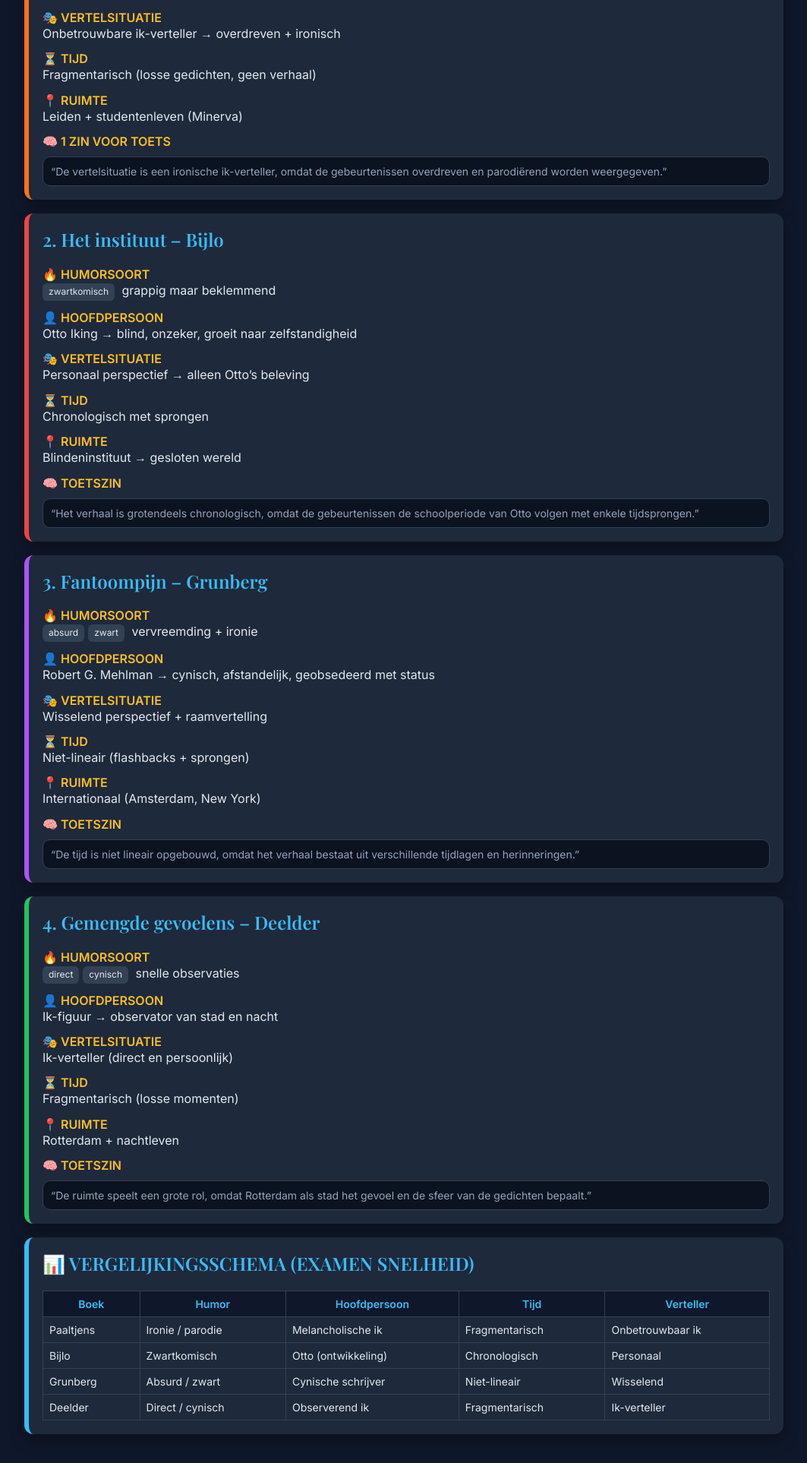
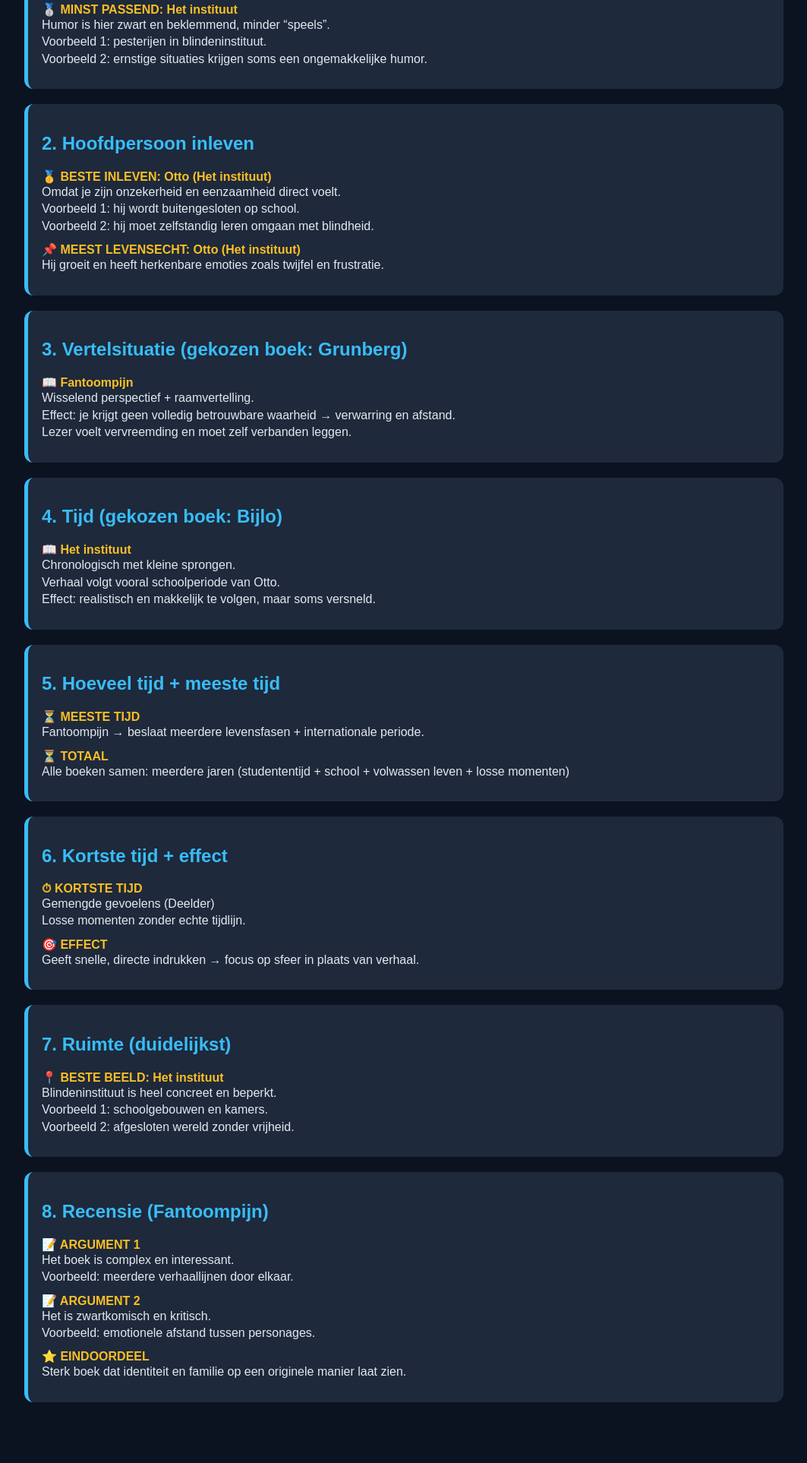
Before and after one commit to julian-schoonhoven/nederlands, a plain HTML site: page index.html in a window 1280 px wide. Shown: the part 327-2253 px from the top of the page at 76% size, without its empty margins (108-1171 px from the left). After the commit the page ends 2213 px from the top, so only its background shows below. Drawn offline with nearby package versions, Linux system fonts and the light colour scheme.

Commit message:
Update index.html

```diff
--- a/index.html
+++ b/index.html
@@ -3,264 +3,199 @@
 <head>
 <meta charset="UTF-8">
 <meta name="viewport" content="width=device-width, initial-scale=1.0">
-<title>📚 Literatuur H4 – EXAMEN 10 TOOL</title>
+<title>📚 Literatuur H4 – 10/10 Samenvatting</title>
 
 <style>
-@import url('https://fonts.googleapis.com/css2?family=Playfair+Display:wght@600&family=Inter:wght@300;400;600&display=swap');
-
 body {
     margin: 0;
-    font-family: Inter, sans-serif;
-    background: #0f172a;
+    font-family: Arial;
+    background: #0b1220;
     color: #e2e8f0;
 }
 
-/* HEADER */
 header {
+    background: linear-gradient(90deg, #1e3a8a, #7c3aed);
+    padding: 20px;
     text-align: center;
-    padding: 25px;
-    background: linear-gradient(90deg, #1e3a8a, #7c3aed);
 }
 
 header h1 {
     margin: 0;
-    font-family: Playfair Display, serif;
-    font-size: 28px;
 }
 
-header p {
-    opacity: 0.8;
-}
-
-/* CONTAINER */
 .container {
     max-width: 1000px;
     margin: auto;
     padding: 20px;
 }
 
-/* BOOK CARD */
-.book {
+.card {
     background: #1e293b;
-    border-left: 6px solid #38bdf8;
     padding: 18px;
-    margin-bottom: 18px;
     border-radius: 12px;
-    box-shadow: 0 10px 20px rgba(0,0,0,0.3);
+    margin-bottom: 20px;
+    border-left: 5px solid #38bdf8;
 }
 
-.book h2 {
-    margin-top: 0;
-    font-family: Playfair Display, serif;
+h2 {
     color: #38bdf8;
 }
 
-/* SECTIONS */
 .q {
     color: #fbbf24;
-    font-weight: 600;
-    margin-top: 12px;
+    font-weight: bold;
+    margin-top: 10px;
 }
 
 .a {
-    margin-bottom: 8px;
+    margin-bottom: 10px;
     line-height: 1.4;
 }
 
-/* HIGHLIGHTS */
-.badge {
+.tag {
     display: inline-block;
     padding: 3px 8px;
-    border-radius: 6px;
+    background: #334155;
+    margin-right: 5px;
+    border-radius: 5px;
     font-size: 12px;
-    margin-right: 5px;
-    background: #334155;
 }
 
-/* COLORS PER TYPE */
-.ironisch { border-left-color: #f97316; }
-.zwart { border-left-color: #ef4444; }
-.direct { border-left-color: #22c55e; }
-.absurd { border-left-color: #a855f7; }
-
-/* TABLE */
-table {
-    width: 100%;
-    border-collapse: collapse;
-    margin-top: 10px;
-    font-size: 14px;
-}
-
-td, th {
-    border: 1px solid #334155;
-    padding: 8px;
-}
-
-th {
-    background: #0f172a;
-    color: #38bdf8;
-}
-
-/* MEMORY BOX */
-.memory {
-    background: #0b1220;
-    border: 1px solid #334155;
-    padding: 10px;
-    border-radius: 10px;
-    margin-top: 10px;
-    font-size: 14px;
-    color: #94a3b8;
-}
 </style>
 </head>
 
 <body>
 
 <header>
-<h1>📚 LITERATUUR H4 – EXAMEN 10 TOOL</h1>
-<p>Leer dit 1x → schrijf alles in de toets</p>
+<h1>📚 Literatuur H4 – EXAMEN 10 SAMENVATTING</h1>
+<p>Alle toetsvragen → beste antwoorden per boek</p>
 </header>
 
 <div class="container">
 
-<!-- PAALTJENS -->
-<div class="book ironisch">
-<h2>1. Snikken en grimlachjes – Paaltjens</h2>
+<!-- 1 -->
+<div class="card">
+<h2>1. Beste bij thema humor (en waarom + 2 voorbeelden)</h2>
 
-<div class="q">🔥 HUMORSOORT</div>
-<div class="a"><span class="badge">ironisch</span><span class="badge">parodie</span> romantiek wordt belachelijk gemaakt</div>
-
-<div class="q">👤 HOOFDPERSOON</div>
-<div class="a">Melancholische ik-figuur → slim, eenzaam, sarcastisch, blijft gelijk</div>
-
-<div class="q">🎭 VERTELSITUATIE</div>
-<div class="a">Onbetrouwbare ik-verteller → overdreven + ironisch</div>
-
-<div class="q">⏳ TIJD</div>
-<div class="a">Fragmentarisch (losse gedichten, geen verhaal)</div>
-
-<div class="q">📍 RUIMTE</div>
-<div class="a">Leiden + studentenleven (Minerva)</div>
-
-<div class="q">🧠 1 ZIN VOOR TOETS</div>
-<div class="memory">“De vertelsituatie is een ironische ik-verteller, omdat de gebeurtenissen overdreven en parodiërend worden weergegeven.”</div>
+<div class="q">🥇 BESTE: Snikken en grimlachjes (Paaltjens)</div>
+<div class="a">
+Ironische parodie op romantiek.<br>
+Voorbeeld 1: overdreven liefdesverdriet dat belachelijk wordt gemaakt.<br>
+Voorbeeld 2: studentenleven in Leiden wordt sarcastisch neergezet.
 </div>
 
-<!-- BIJLO -->
-<div class="book zwart">
-<h2>2. Het instituut – Bijlo</h2>
-
-<div class="q">🔥 HUMORSOORT</div>
-<div class="a"><span class="badge">zwartkomisch</span> grappig maar beklemmend</div>
-
-<div class="q">👤 HOOFDPERSOON</div>
-<div class="a">Otto Iking → blind, onzeker, groeit naar zelfstandigheid</div>
-
-<div class="q">🎭 VERTELSITUATIE</div>
-<div class="a">Personaal perspectief → alleen Otto’s beleving</div>
-
-<div class="q">⏳ TIJD</div>
-<div class="a">Chronologisch met sprongen</div>
-
-<div class="q">📍 RUIMTE</div>
-<div class="a">Blindeninstituut → gesloten wereld</div>
-
-<div class="q">🧠 TOETSZIN</div>
-<div class="memory">“Het verhaal is grotendeels chronologisch, omdat de gebeurtenissen de schoolperiode van Otto volgen met enkele tijdsprongen.”</div>
+<div class="q">🥈 MINST PASSEND: Het instituut</div>
+<div class="a">
+Humor is hier zwart en beklemmend, minder “speels”.<br>
+Voorbeeld 1: pesterijen in blindeninstituut.<br>
+Voorbeeld 2: ernstige situaties krijgen soms een ongemakkelijke humor.
+</div>
 </div>
 
-<!-- GRUNBERG -->
-<div class="book absurd">
-<h2>3. Fantoompijn – Grunberg</h2>
+<!-- 2 -->
+<div class="card">
+<h2>2. Hoofdpersoon inleven</h2>
 
-<div class="q">🔥 HUMORSOORT</div>
-<div class="a"><span class="badge">absurd</span><span class="badge">zwart</span> vervreemding + ironie</div>
-
-<div class="q">👤 HOOFDPERSOON</div>
-<div class="a">Robert G. Mehlman → cynisch, afstandelijk, geobsedeerd met status</div>
-
-<div class="q">🎭 VERTELSITUATIE</div>
-<div class="a">Wisselend perspectief + raamvertelling</div>
-
-<div class="q">⏳ TIJD</div>
-<div class="a">Niet-lineair (flashbacks + sprongen)</div>
-
-<div class="q">📍 RUIMTE</div>
-<div class="a">Internationaal (Amsterdam, New York)</div>
-
-<div class="q">🧠 TOETSZIN</div>
-<div class="memory">“De tijd is niet lineair opgebouwd, omdat het verhaal bestaat uit verschillende tijdlagen en herinneringen.”</div>
+<div class="q">🥇 BESTE INLEVEN: Otto (Het instituut)</div>
+<div class="a">
+Omdat je zijn onzekerheid en eenzaamheid direct voelt.<br>
+Voorbeeld 1: hij wordt buitengesloten op school.<br>
+Voorbeeld 2: hij moet zelfstandig leren omgaan met blindheid.
 </div>
 
-<!-- DEELDER -->
-<div class="book direct">
-<h2>4. Gemengde gevoelens – Deelder</h2>
-
-<div class="q">🔥 HUMORSOORT</div>
-<div class="a"><span class="badge">direct</span><span class="badge">cynisch</span> snelle observaties</div>
-
-<div class="q">👤 HOOFDPERSOON</div>
-<div class="a">Ik-figuur → observator van stad en nacht</div>
-
-<div class="q">🎭 VERTELSITUATIE</div>
-<div class="a">Ik-verteller (direct en persoonlijk)</div>
-
-<div class="q">⏳ TIJD</div>
-<div class="a">Fragmentarisch (losse momenten)</div>
-
-<div class="q">📍 RUIMTE</div>
-<div class="a">Rotterdam + nachtleven</div>
-
-<div class="q">🧠 TOETSZIN</div>
-<div class="memory">“De ruimte speelt een grote rol, omdat Rotterdam als stad het gevoel en de sfeer van de gedichten bepaalt.”</div>
+<div class="q">📌 MEEST LEVENSECHT: Otto (Het instituut)</div>
+<div class="a">
+Hij groeit en heeft herkenbare emoties zoals twijfel en frustratie.
+</div>
 </div>
 
-<!-- VERGELIJKING -->
-<div class="book">
-<h2>📊 VERGELIJKINGSSCHEMA (EXAMEN SNELHEID)</h2>
+<!-- 3 -->
+<div class="card">
+<h2>3. Vertelsituatie (gekozen boek: Grunberg)</h2>
 
-<table>
-<tr>
-<th>Boek</th>
-<th>Humor</th>
-<th>Hoofdpersoon</th>
-<th>Tijd</th>
-<th>Verteller</th>
-</tr>
+<div class="q">📖 Fantoompijn</div>
+<div class="a">
+Wisselend perspectief + raamvertelling.<br>
+Effect: je krijgt geen volledig betrouwbare waarheid → verwarring en afstand.<br>
+Lezer voelt vervreemding en moet zelf verbanden leggen.
+</div>
+</div>
 
-<tr>
-<td>Paaltjens</td>
-<td>Ironie / parodie</td>
-<td>Melancholische ik</td>
-<td>Fragmentarisch</td>
-<td>Onbetrouwbaar ik</td>
-</tr>
+<!-- 4 -->
+<div class="card">
+<h2>4. Tijd (gekozen boek: Bijlo)</h2>
 
-<tr>
-<td>Bijlo</td>
-<td>Zwartkomisch</td>
-<td>Otto (ontwikkeling)</td>
-<td>Chronologisch</td>
-<td>Personaal</td>
-</tr>
+<div class="q">📖 Het instituut</div>
+<div class="a">
+Chronologisch met kleine sprongen.<br>
+Verhaal volgt vooral schoolperiode van Otto.<br>
+Effect: realistisch en makkelijk te volgen, maar soms versneld.
+</div>
+</div>
 
-<tr>
-<td>Grunberg</td>
-<td>Absurd / zwart</td>
-<td>Cynische schrijver</td>
-<td>Niet-lineair</td>
-<td>Wisselend</td>
-</tr>
+<!-- 5 -->
+<div class="card">
+<h2>5. Hoeveel tijd + meeste tijd</h2>
 
-<tr>
-<td>Deelder</td>
-<td>Direct / cynisch</td>
-<td>Observerend ik</td>
-<td>Fragmentarisch</td>
-<td>Ik-verteller</td>
-</tr>
+<div class="q">⏳ MEESTE TIJD</div>
+<div class="a">
+Fantoompijn → beslaat meerdere levensfasen + internationale periode.
+</div>
 
-</table>
+<div class="q">⏳ TOTAAL</div>
+<div class="a">
+Alle boeken samen: meerdere jaren (studententijd + school + volwassen leven + losse momenten)
+</div>
+</div>
+
+<!-- 6 -->
+<div class="card">
+<h2>6. Kortste tijd + effect</h2>
+
+<div class="q">⏱ KORTSTE TIJD</div>
+<div class="a">
+Gemengde gevoelens (Deelder)<br>
+Losse momenten zonder echte tijdlijn.
+</div>
+
+<div class="q">🎯 EFFECT</div>
+<div class="a">
+Geeft snelle, directe indrukken → focus op sfeer in plaats van verhaal.
+</div>
+</div>
+
+<!-- 7 -->
+<div class="card">
+<h2>7. Ruimte (duidelijkst)</h2>
+
+<div class="q">📍 BESTE BEELD: Het instituut</div>
+<div class="a">
+Blindeninstituut is heel concreet en beperkt.<br>
+Voorbeeld 1: schoolgebouwen en kamers.<br>
+Voorbeeld 2: afgesloten wereld zonder vrijheid.
+</div>
+</div>
+
+<!-- 8 -->
+<div class="card">
+<h2>8. Recensie (Fantoompijn)</h2>
+
+<div class="q">📝 ARGUMENT 1</div>
+<div class="a">
+Het boek is complex en interessant.<br>
+Voorbeeld: meerdere verhaallijnen door elkaar.
+</div>
+
+<div class="q">📝 ARGUMENT 2</div>
+<div class="a">
+Het is zwartkomisch en kritisch.<br>
+Voorbeeld: emotionele afstand tussen personages.
+</div>
+
+<div class="q">⭐ EINDOORDEEL</div>
+<div class="a">
+Sterk boek dat identiteit en familie op een originele manier laat zien.
+</div>
 </div>
 
 </div>
```
